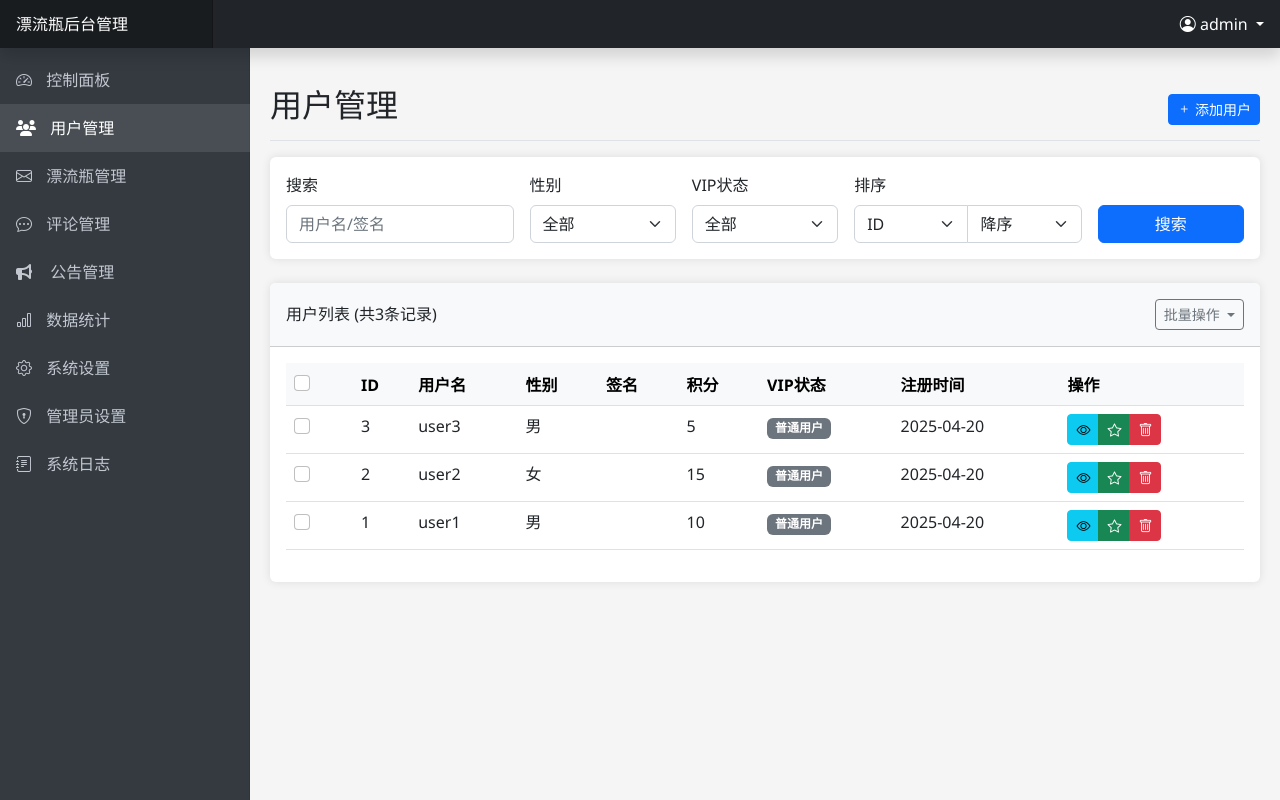
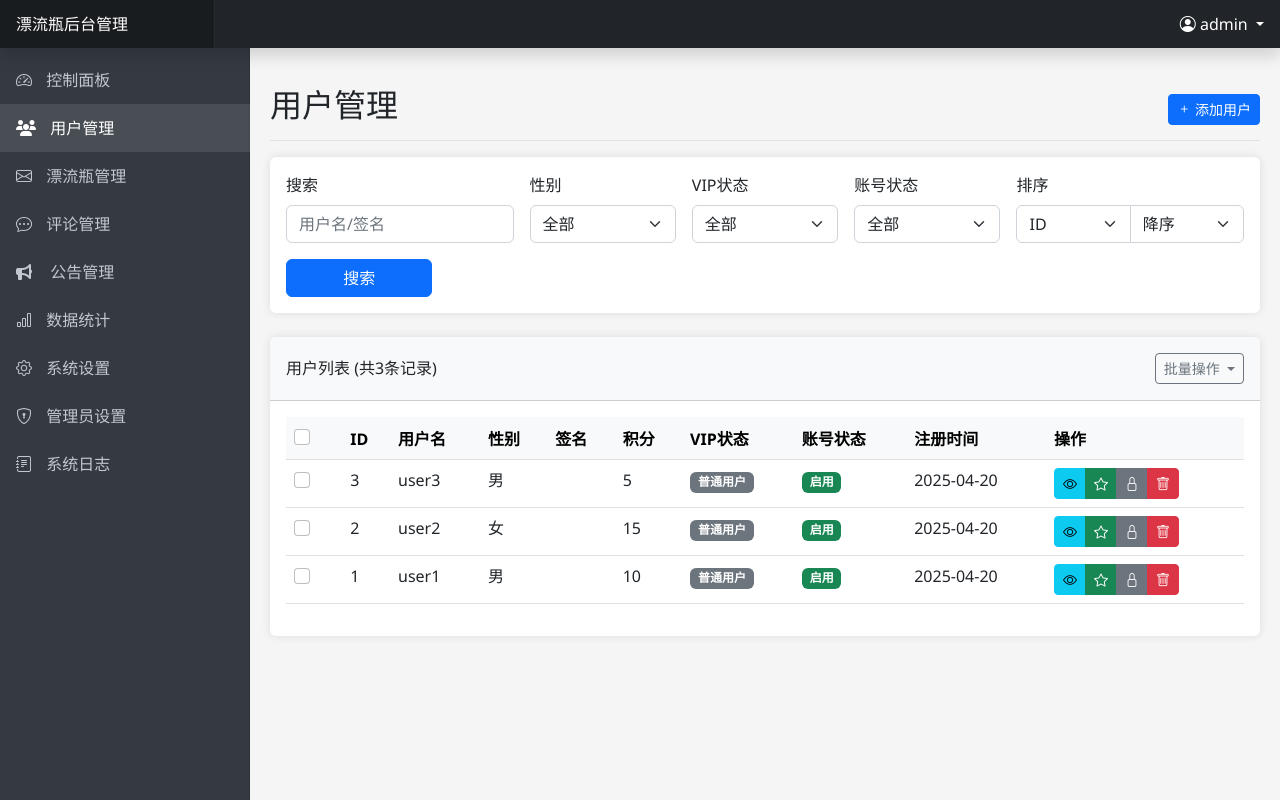
Before and after one commit to kggzs/Driftbottle, a PHP site: page /admin/users.php in a window 1280 px wide. Run offline with PHP 8.4, Linux system fonts and the light colour scheme; a user stored in the database is signed in; data comes from the database, SQL or seed files in the repository; some libraries are stand-ins or nearby versions.

Commit message:
Update users.php

```diff
--- a/admin/users.php
+++ b/admin/users.php
@@ -29,6 +29,7 @@ if (isset($_GET['action'])) {
             $points = (int)($_POST['points'] ?? 0);
             $is_vip = isset($_POST['is_vip']) ? 1 : 0;
             $vip_level = (int)($_POST['vip_level'] ?? 0);
+            $status = isset($_POST['status']) ? (int)$_POST['status'] : 1;
 
             // 验证数据
             $errors = [];
@@ -62,8 +63,8 @@ if (isset($_GET['action'])) {
                 $hashedPassword = password_hash($password, PASSWORD_DEFAULT);
                 $vip_expire_date = $is_vip ? date('Y-m-d', strtotime('+1 year')) : null;
 
-                $insertStmt = $conn->prepare("INSERT INTO users (username, password, gender, signature, points, is_vip, vip_level, vip_expire_date) VALUES (?, ?, ?, ?, ?, ?, ?, ?)");
-                $insertStmt->bind_param("ssssiiss", $username, $hashedPassword, $gender, $signature, $points, $is_vip, $vip_level, $vip_expire_date);
+                $insertStmt = $conn->prepare("INSERT INTO users (username, password, gender, signature, points, is_vip, vip_level, vip_expire_date, status) VALUES (?, ?, ?, ?, ?, ?, ?, ?, ?)");
+                $insertStmt->bind_param("ssssiissi", $username, $hashedPassword, $gender, $signature, $points, $is_vip, $vip_level, $vip_expire_date, $status);
 
                 if ($insertStmt->execute()) {
                     $newUserId = $conn->insert_id;
@@ -169,6 +170,45 @@ if (isset($_GET['action'])) {
 
         $updateStmt->close();
     }
+
+    // 禁用/启用用户账号
+    if ($action === 'toggle_status' && isset($_GET['id'])) {
+        $userId = (int)$_GET['id'];
+
+        // 获取当前状态
+        $statusStmt = $conn->prepare("SELECT status, username FROM users WHERE id = ?");
+        $statusStmt->bind_param("i", $userId);
+        $statusStmt->execute();
+        $result = $statusStmt->get_result();
+        $userData = $result->fetch_assoc();
+        $currentStatus = $userData['status'];
+        $username = $userData['username'];
+        $statusStmt->close();
+
+        // 反转状态
+        $newStatus = $currentStatus ? 0 : 1;
+
+        $updateStmt = $conn->prepare("UPDATE users SET status = ? WHERE id = ?");
+        $updateStmt->bind_param("ii", $newStatus, $userId);
+
+        if ($updateStmt->execute()) {
+            // 记录操作日志
+            $statusText = $newStatus ? '启用' : '禁用';
+            $admin->logOperation('用户', '账号状态修改', "用户: $username (ID: $userId), $statusText 账号");
+
+            $message = "用户 $username 的账号已" . ($newStatus ? '启用' : '禁用');
+            $messageType = 'success';
+
+            // 重定向以避免刷新页面重复提交
+            header("Location: users.php?message=" . urlencode($message) . "&type=$messageType");
+            exit;
+        } else {
+            $message = '操作失败: ' . $conn->error;
+            $messageType = 'danger';
+        }
+
+        $updateStmt->close();
+    }
 }
 
 // 从URL参数获取消息
@@ -181,6 +221,7 @@ if (isset($_GET['message'])) {
 $search = sanitizeInput($_GET['search'] ?? '');
 $gender = sanitizeInput($_GET['gender'] ?? '');
 $vip = isset($_GET['vip']) ? (int)$_GET['vip'] : -1;
+$status = isset($_GET['status']) ? (int)$_GET['status'] : -1;
 $sortBy = sanitizeInput($_GET['sort_by'] ?? 'id');
 $sortOrder = sanitizeInput($_GET['sort_order'] ?? 'desc');
 $page = isset($_GET['page']) ? (int)$_GET['page'] : 1;
@@ -209,6 +250,12 @@ if (!empty($gender)) {
 if ($vip >= 0) {
     $where[] = "is_vip = ?";
     $params[] = $vip;
+    $types .= 'i';
+}
+
+if ($status >= 0) {
+    $where[] = "status = ?";
+    $params[] = $status;
     $types .= 'i';
 }
 
@@ -324,6 +371,14 @@ $admin->logOperation('用户', '查看', '查看用户列表');
                     <option value="0" <?php echo $vip === 0 ? 'selected' : ''; ?>>否</option>
                 </select>
             </div>
+            <div class="col-md-2">
+                <label for="status" class="form-label">账号状态</label>
+                <select class="form-select" id="status" name="status">
+                    <option value="-1">全部</option>
+                    <option value="1" <?php echo isset($_GET['status']) && (int)$_GET['status'] === 1 ? 'selected' : ''; ?>>启用</option>
+                    <option value="0" <?php echo isset($_GET['status']) && (int)$_GET['status'] === 0 ? 'selected' : ''; ?>>禁用</option>
+                </select>
+            </div>
             <div class="col-md-3">
                 <label for="sort_by" class="form-label">排序</label>
                 <div class="input-group">
@@ -403,6 +458,13 @@ $admin->logOperation('用户', '查看', '查看用户列表');
                     <?php endfor; ?>
                 </select>
             </div>
+            <div class="col-md-6">
+                <label for="status" class="form-label">账号状态</label>
+                <select class="form-select" id="status" name="status">
+                    <option value="1" <?php echo !isset($_POST['status']) || (int)$_POST['status'] === 1 ? 'selected' : ''; ?>>启用</option>
+                    <option value="0" <?php echo isset($_POST['status']) && (int)$_POST['status'] === 0 ? 'selected' : ''; ?>>禁用</option>
+                </select>
+            </div>
             <div class="col-12">
                 <button type="submit" class="btn btn-primary">创建用户</button>
                 <a href="users.php" class="btn btn-secondary">取消</a>
@@ -453,6 +515,9 @@ document.addEventListener('DOMContentLoaded', function() {
                 <li><button class="dropdown-item batch-action" data-action="vip">设为VIP</button></li>
                 <li><button class="dropdown-item batch-action" data-action="cancel-vip">取消VIP</button></li>
                 <li><hr class="dropdown-divider"></li>
+                <li><button class="dropdown-item batch-action" data-action="enable">启用账号</button></li>
+                <li><button class="dropdown-item batch-action" data-action="disable">禁用账号</button></li>
+                <li><hr class="dropdown-divider"></li>
                 <li><button class="dropdown-item batch-action text-danger" data-action="delete">删除</button></li>
             </ul>
         </div>
@@ -475,6 +540,7 @@ document.addEventListener('DOMContentLoaded', function() {
                             <th>签名</th>
                             <th>积分</th>
                             <th>VIP状态</th>
+                            <th>账号状态</th>
                             <th>注册时间</th>
                             <th>操作</th>
                         </tr>
@@ -503,6 +569,11 @@ document.addEventListener('DOMContentLoaded', function() {
                                     </div>
                                     <?php endif; ?>
                                 </td>
+                                <td>
+                                    <span class="badge bg-<?php echo $user['status'] ? 'success' : 'secondary'; ?>">
+                                        <?php echo $user['status'] ? '启用' : '禁用'; ?>
+                                    </span>
+                                </td>
                                 <td><?php echo date('Y-m-d', strtotime($user['created_at'])); ?></td>
                                 <td>
                                     <div class="btn-group">
@@ -511,6 +582,9 @@ document.addEventListener('DOMContentLoaded', function() {
                                         </a>
                                         <a href="users.php?action=toggle_vip&id=<?php echo $user['id']; ?>" class="btn btn-sm btn-<?php echo $user['is_vip'] ? 'warning' : 'success'; ?>" title="<?php echo $user['is_vip'] ? '取消VIP' : '设为VIP'; ?>">
                                             <i class="bi bi-star<?php echo $user['is_vip'] ? '-fill' : ''; ?>"></i>
+                                        </a>
+                                        <a href="users.php?action=toggle_status&id=<?php echo $user['id']; ?>" class="btn btn-sm btn-<?php echo $user['status'] ? 'secondary' : 'primary'; ?>" title="<?php echo $user['status'] ? '禁用账号' : '启用账号'; ?>">
+                                            <i class="bi bi-<?php echo $user['status'] ? 'lock' : 'unlock'; ?>"></i>
                                         </a>
                                         <a href="users.php?action=delete&id=<?php echo $user['id']; ?>" class="btn btn-sm btn-danger" title="删除用户">
                                             <i class="bi bi-trash"></i>
@@ -534,7 +608,7 @@ document.addEventListener('DOMContentLoaded', function() {
         <nav aria-label="Page navigation">
             <ul class="pagination justify-content-center">
                 <li class="page-item <?php echo $page <= 1 ? 'disabled' : ''; ?>">
-                    <a class="page-link" href="?page=<?php echo $page - 1; ?><?php echo !empty($search) ? '&search=' . urlencode($search) : ''; ?><?php echo !empty($gender) ? '&gender=' . urlencode($gender) : ''; ?><?php echo $vip >= 0 ? '&vip=' . $vip : ''; ?><?php echo !empty($sortBy) ? '&sort_by=' . $sortBy : ''; ?><?php echo !empty($sortOrder) ? '&sort_order=' . $sortOrder : ''; ?>" aria-label="Previous">
+                    <a class="page-link" href="?page=<?php echo $page - 1; ?><?php echo !empty($search) ? '&search=' . urlencode($search) : ''; ?><?php echo !empty($gender) ? '&gender=' . urlencode($gender) : ''; ?><?php echo $vip >= 0 ? '&vip=' . $vip : ''; ?><?php echo $status >= 0 ? '&status=' . $status : ''; ?><?php echo !empty($sortBy) ? '&sort_by=' . $sortBy : ''; ?><?php echo !empty($sortOrder) ? '&sort_order=' . $sortOrder : ''; ?>" aria-label="Previous">
                         <span aria-hidden="true">&laquo;</span>
                     </a>
                 </li>
@@ -544,26 +618,26 @@ document.addEventListener('DOMContentLoaded', function() {
                 $endPage = min($totalPages, $page + 2);
 
                 if ($startPage > 1) {
-                    echo '<li class="page-item"><a class="page-link" href="?page=1' . (!empty($search) ? '&search=' . urlencode($search) : '') . (!empty($gender) ? '&gender=' . urlencode($gender) : '') . ($vip >= 0 ? '&vip=' . $vip : '') . (!empty($sortBy) ? '&sort_by=' . $sortBy : '') . (!empty($sortOrder) ? '&sort_order=' . $sortOrder : '') . '">1</a></li>';
+                    echo '<li class="page-item"><a class="page-link" href="?page=1' . (!empty($search) ? '&search=' . urlencode($search) : '') . (!empty($gender) ? '&gender=' . urlencode($gender) : '') . ($vip >= 0 ? '&vip=' . $vip : '') . ($status >= 0 ? '&status=' . $status : '') . (!empty($sortBy) ? '&sort_by=' . $sortBy : '') . (!empty($sortOrder) ? '&sort_order=' . $sortOrder : '') . '">1</a></li>';
                     if ($startPage > 2) {
                         echo '<li class="page-item disabled"><a class="page-link" href="#">...</a></li>';
                     }
                 }
 
                 for ($i = $startPage; $i <= $endPage; $i++) {
-                    echo '<li class="page-item ' . ($page == $i ? 'active' : '') . '"><a class="page-link" href="?page=' . $i . (!empty($search) ? '&search=' . urlencode($search) : '') . (!empty($gender) ? '&gender=' . urlencode($gender) : '') . ($vip >= 0 ? '&vip=' . $vip : '') . (!empty($sortBy) ? '&sort_by=' . $sortBy : '') . (!empty($sortOrder) ? '&sort_order=' . $sortOrder : '') . '">' . $i . '</a></li>';
+                    echo '<li class="page-item ' . ($page == $i ? 'active' : '') . '"><a class="page-link" href="?page=' . $i . (!empty($search) ? '&search=' . urlencode($search) : '') . (!empty($gender) ? '&gender=' . urlencode($gender) : '') . ($vip >= 0 ? '&vip=' . $vip : '') . ($status >= 0 ? '&status=' . $status : '') . (!empty($sortBy) ? '&sort_by=' . $sortBy : '') . (!empty($sortOrder) ? '&sort_order=' . $sortOrder : '') . '">' . $i . '</a></li>';
                 }
 
                 if ($endPage < $totalPages) {
                     if ($endPage < $totalPages - 1) {
                         echo '<li class="page-item disabled"><a class="page-link" href="#">...</a></li>';
                     }
-                    echo '<li class="page-item"><a class="page-link" href="?page=' . $totalPages . (!empty($search) ? '&search=' . urlencode($search) : '') . (!empty($gender) ? '&gender=' . urlencode($gender) : '') . ($vip >= 0 ? '&vip=' . $vip : '') . (!empty($sortBy) ? '&sort_by=' . $sortBy : '') . (!empty($sortOrder) ? '&sort_order=' . $sortOrder : '') . '">' . $totalPages . '</a></li>';
+                    echo '<li class="page-item"><a class="page-link" href="?page=' . $totalPages . (!empty($search) ? '&search=' . urlencode($search) : '') . (!empty($gender) ? '&gender=' . urlencode($gender) : '') . ($vip >= 0 ? '&vip=' . $vip : '') . ($status >= 0 ? '&status=' . $status : '') . (!empty($sortBy) ? '&sort_by=' . $sortBy : '') . (!empty($sortOrder) ? '&sort_order=' . $sortOrder : '') . '">' . $totalPages . '</a></li>';
                 }
                 ?>
 
                 <li class="page-item <?php echo $page >= $totalPages ? 'disabled' : ''; ?>">
-                    <a class="page-link" href="?page=<?php echo $page + 1; ?><?php echo !empty($search) ? '&search=' . urlencode($search) : ''; ?><?php echo !empty($gender) ? '&gender=' . urlencode($gender) : ''; ?><?php echo $vip >= 0 ? '&vip=' . $vip : ''; ?><?php echo !empty($sortBy) ? '&sort_by=' . $sortBy : ''; ?><?php echo !empty($sortOrder) ? '&sort_order=' . $sortOrder : ''; ?>" aria-label="Next">
+                    <a class="page-link" href="?page=<?php echo $page + 1; ?><?php echo !empty($search) ? '&search=' . urlencode($search) : ''; ?><?php echo !empty($gender) ? '&gender=' . urlencode($gender) : ''; ?><?php echo $vip >= 0 ? '&vip=' . $vip : ''; ?><?php echo $status >= 0 ? '&status=' . $status : ''; ?><?php echo !empty($sortBy) ? '&sort_by=' . $sortBy : ''; ?><?php echo !empty($sortOrder) ? '&sort_order=' . $sortOrder : ''; ?>" aria-label="Next">
                         <span aria-hidden="true">&raquo;</span>
                     </a>
                 </li>
```
